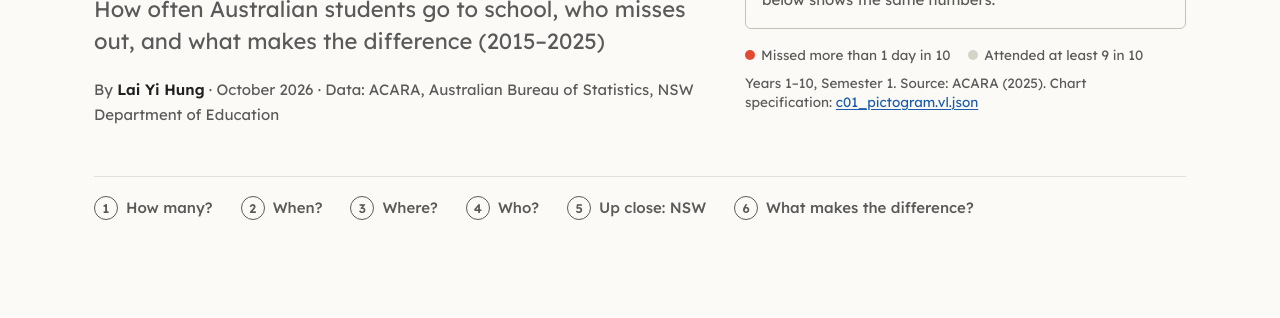
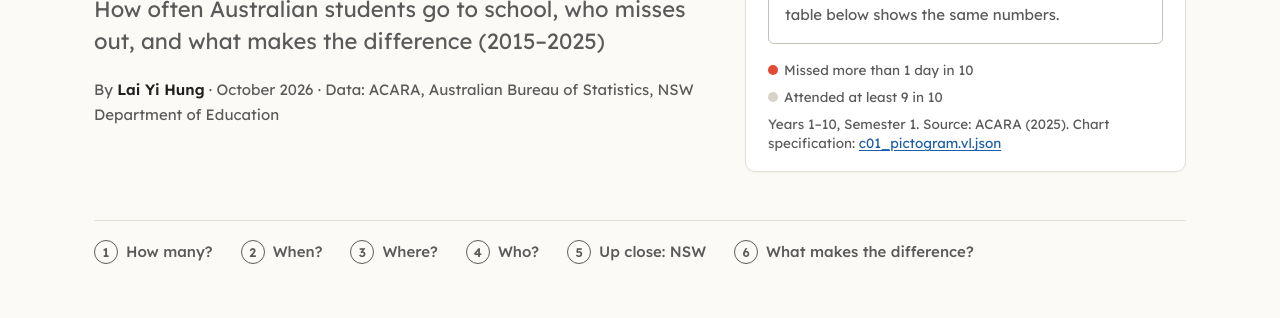
Before and after one commit to noobdev1169/FIT3179-A2, a plain HTML site: page index.html in a window 1280 px wide. Shown: the part 192-510 px from the top of the page. Drawn offline with Linux system fonts and the light colour scheme; a script that the page names is missing; a web font is replaced by a local one.

Commit message:
Add files via upload

```diff
--- a/css/style.css
+++ b/css/style.css
@@ -467,3 +467,22 @@ a:hover { color: #104281; }
 @media (min-width: 901px) {
   .section-intro > .key-figure { margin-top: 56px; }
 }
+
+/* Chart cards: every chart (including the opening pictogram) sits on a white card, so charts
+   read as figures against the warm page (figure–ground) and each title, chart, note and source
+   stays grouped. Grey panels stay reserved for explanations; key figures stay unboxed. */
+.chart,
+.hero-figure {
+  background: #ffffff;
+  border: 1px solid var(--hairline);
+  border-radius: 10px;
+  padding: 20px 22px 18px;
+  box-shadow: 0 1px 3px rgba(0, 0, 0, 0.04);
+}
+.hero-figure { margin-top: 0; }
+@media (max-width: 900px) {
+  .chart, .hero-figure { padding: 16px 14px 14px; }
+}
+@media print {
+  .chart, .hero-figure { box-shadow: none; }
+}
```
